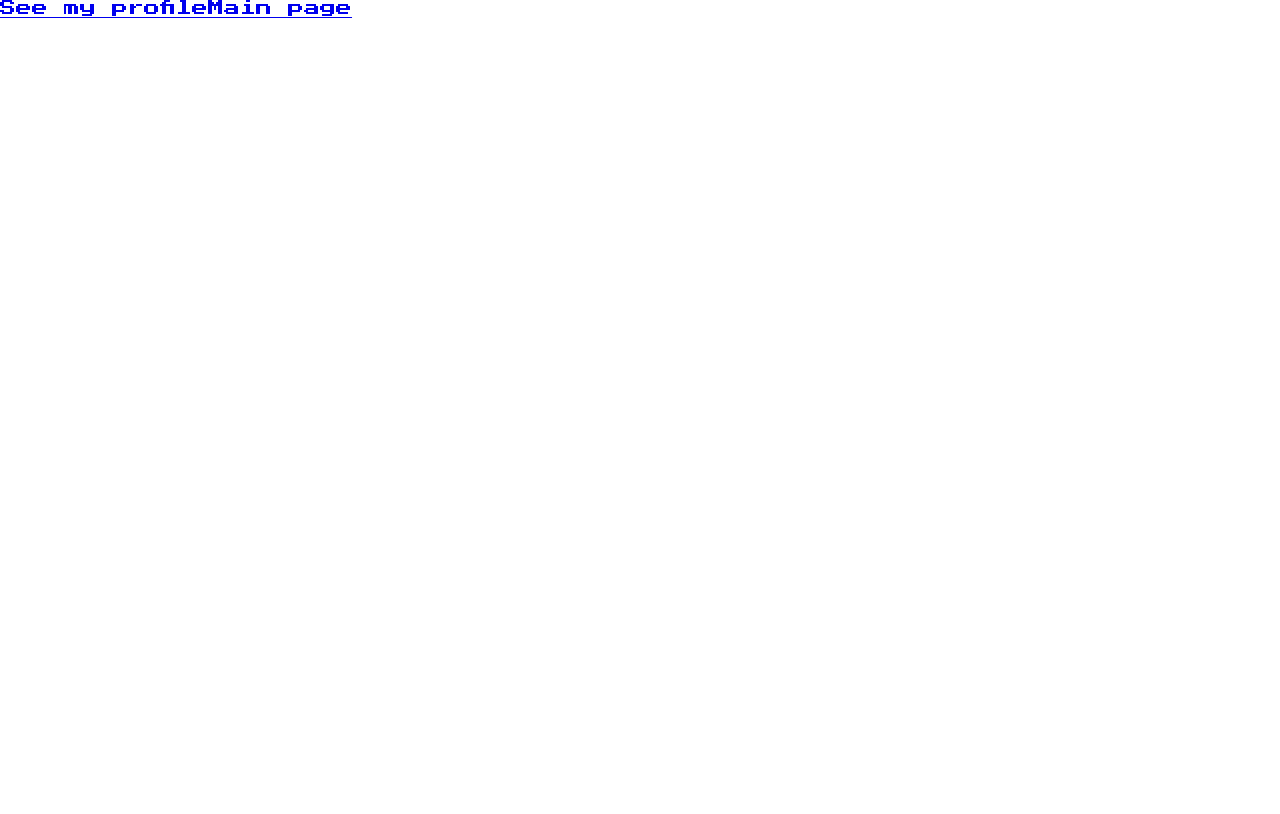
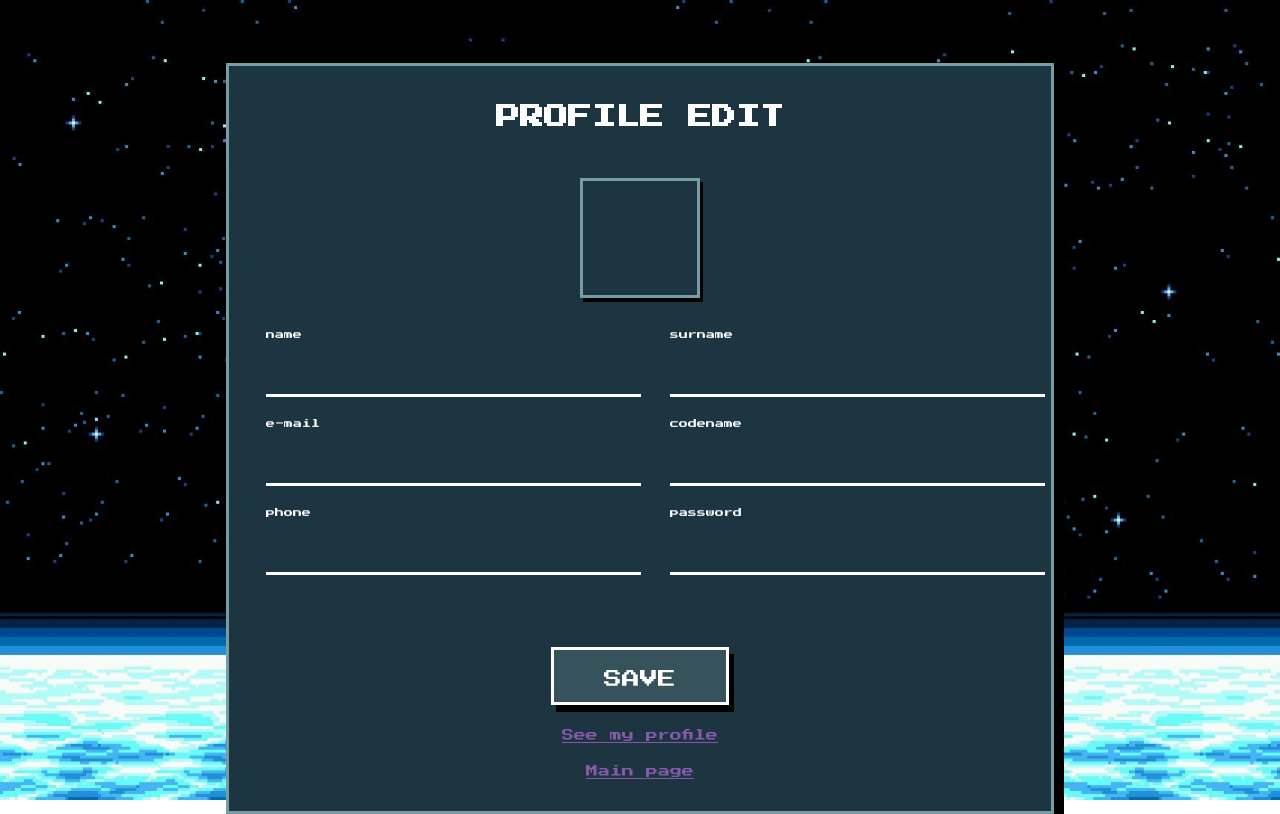
Before and after one commit to Yandex-SpaceY/SpaceY, a React app: page /profile/edit in a window 1280 px wide. Built offline with nearby package versions, Linux system fonts and the light colour scheme.

Commit message:
feat: add profileEdit page

```diff
--- a/src/App.tsx
+++ b/src/App.tsx
@@ -3,9 +3,7 @@ import React from 'react';
 import Router from 'router/Router';
 
 const App: React.FC = (): React.ReactElement => (
-  <>
-    <Router />
-  </>
+  <Router />
 );
 
 export default App;
--- a/src/components/input/Input.tsx
+++ b/src/components/input/Input.tsx
@@ -3,22 +3,29 @@ import React from 'react';
 import './input.scss';
 
 interface IInput {
-  onChange(e: React.ChangeEvent<HTMLInputElement>): void;
+  onChange?(e: React.ChangeEvent<HTMLInputElement>): void;
   name: string;
   placeholder?: string;
   title?: string;
   type?: string;
   errorText?: string;
-  noLabel?: boolean;
+  disabled?: boolean;
 }
 
 const Input = (props: IInput): React.ReactElement => {
-  const { onChange, name, type = 'text', title = name, errorText, placeholder, noLabel } = props;
+  const { onChange, name, type = 'text', title, errorText, placeholder, disabled } = props;
 
   return (
     <div className="one-input-block">
-      {!noLabel && <label htmlFor={name} className="title">{title}</label>}
-      <input id={name} className="input" onChange={onChange} placeholder={placeholder} name={name} type={type} />
+      {title && <label htmlFor={name} className="title">{title}</label>}
+      <input
+        id={name}
+        className="input"
+        onChange={onChange}
+        disabled={disabled || !onChange}
+        placeholder={placeholder}
+        name={name}
+        type={type} />
       <span className="error-message">{errorText}</span>
     </div>
   );
--- a/src/constants/commonConstants.ts
+++ b/src/constants/commonConstants.ts
@@ -13,11 +13,14 @@ export const PAGES_NAME = {
   LEADERBOARD: 'LEADERBOARD',
   LOGIN: 'LOGIN',
   PROFILE: 'PROFILE',
+  PROFILE_EDIT: 'PROFILE EDIT',
   REGISTRATION: 'REGISTRATION'
 };
 
 export const LINKS_TEXT = {
   DASHBOARD: 'Main page',
   HAVE_ACCOUNT: 'I have an account',
-  NO_ACCOUNT: 'Has no account?'
+  NO_ACCOUNT: 'Has no account?',
+  PROFILE: 'See my profile',
+  PROFILE_EDIT: 'Edit my profile'
 };
--- a/src/pages/dashboard/Dashboard.tsx
+++ b/src/pages/dashboard/Dashboard.tsx
@@ -17,7 +17,11 @@ const Dashboard = (): React.ReactElement => (
         }
       </div>
     </div>
-    <h2 className="footer-item">{PAGES_NAME.LEADERBOARD}</h2>
+    <div className="footer-item">
+      <Link to="/leaderboard" className="menu-item">
+        {PAGES_NAME.LEADERBOARD}
+      </Link>
+    </div>
   </div>
 );
 
--- a/src/pages/profile/Profile.tsx
+++ b/src/pages/profile/Profile.tsx
@@ -2,8 +2,6 @@ import React from 'react';
 import { Link } from 'react-router-dom';
 
 import Input from 'components/input/Input';
-import Button from 'components/button/Button';
-import { fakeOnChange, fakeOnClick } from 'utils';
 import { LINKS_TEXT, PAGES_NAME } from 'constants/commonConstants';
 
 const Profile = (): React.ReactElement => {
@@ -14,20 +12,20 @@ const Profile = (): React.ReactElement => {
           <h2>{PAGES_NAME.PROFILE}</h2>
           <div className="profile-image" />
           <div className="input-wrapper double">
-            <Input name="name" onChange={fakeOnChange} />
-            <Input name="surname" onChange={fakeOnChange} />
+            <Input name="name" title="name" />
+            <Input name="surname" title="surname" />
           </div>
           <div className="input-wrapper double">
-            <Input name="email" onChange={fakeOnChange} title="e-mail" type="email" />
-            <Input name="codename" onChange={fakeOnChange} />
+            <Input name="email" title="e-mail" type="email" />
+            <Input name="codename" title="codename" />
           </div>
           <div className="input-wrapper double">
-            <Input name="phone" onChange={fakeOnChange} />
-            <Input name="password" onChange={fakeOnChange} type="password" />
+            <Input name="phone" title="phone" />
+            <Input name="password" title="password" type="password" />
           </div>
-          <div className="button-wrapper">
-            <Button onClick={fakeOnClick} text="SAVE" />
-          </div>
+          <Link to="/profile/edit" className="link">
+            {LINKS_TEXT.PROFILE_EDIT}
+          </Link>
           <Link to="/dashboard" className="link">
             {LINKS_TEXT.DASHBOARD}
           </Link>
--- a/src/pages/profileEdit/ProfileEdit.tsx
+++ b/src/pages/profileEdit/ProfileEdit.tsx
@@ -1,11 +1,40 @@
+import Button from 'components/button/Button';
+import Input from 'components/input/Input';
+import { LINKS_TEXT, PAGES_NAME } from 'constants/commonConstants';
 import React from 'react';
 import { Link } from 'react-router-dom';
+import { fakeOnChange, fakeOnClick } from 'utils';
 
-const ProfileEdit: React.FC = (): React.ReactElement => (
-  <>
-    <Link to='/profile'>See my profile</Link>
-    <Link to='/dashboard'>Main page</Link>
-  </>
-);
+const ProfileEdit = (): React.ReactElement => {
+  return (<div className="main" >
+    <div className="content-wrapper double">
+      <form className="content double">
+        <h2>{PAGES_NAME.PROFILE_EDIT}</h2>
+        <div className="profile-image" />
+        <div className="input-wrapper double">
+          <Input name="name" title="name"  onChange={fakeOnChange} />
+          <Input name="surname" title="surname" onChange={fakeOnChange} />
+        </div>
+        <div className="input-wrapper double">
+          <Input name="email" onChange={fakeOnChange} title="e-mail" type="email" />
+          <Input name="codename" title="codename" onChange={fakeOnChange} />
+        </div>
+        <div className="input-wrapper double">
+          <Input name="phone" title="phone" onChange={fakeOnChange} />
+          <Input name="password" title="password" onChange={fakeOnChange} type="password" />
+        </div>
+        <div className="button-wrapper">
+          <Button onClick={fakeOnClick} text="SAVE" />
+        </div>
+        <Link to="/profile" className="link">
+          {LINKS_TEXT.PROFILE}
+        </Link>
+        <Link to="/dashboard" className="link">
+          {LINKS_TEXT.DASHBOARD}
+        </Link>
+      </form>
+    </div>
+  </div >);
+};
 
 export default ProfileEdit;
```
